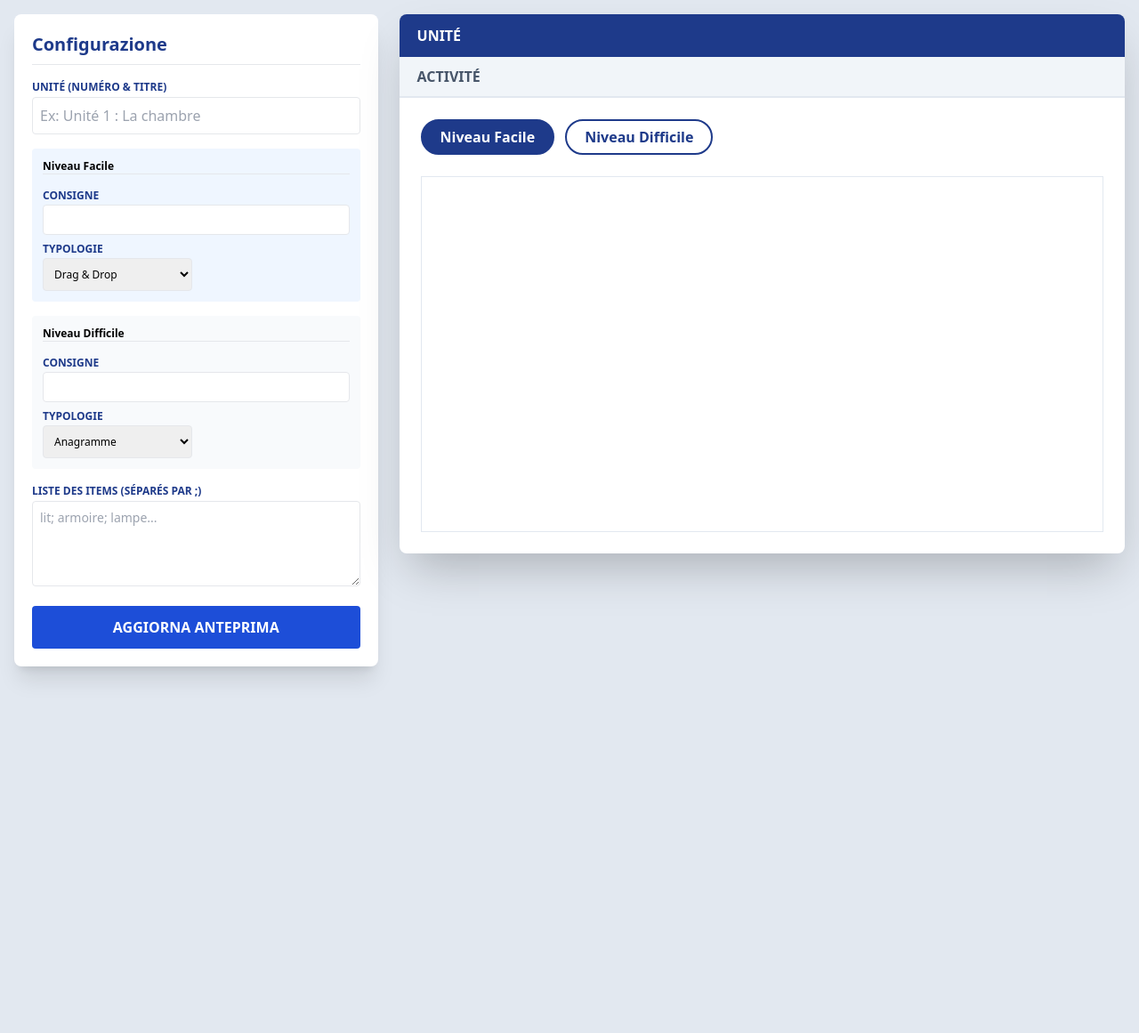
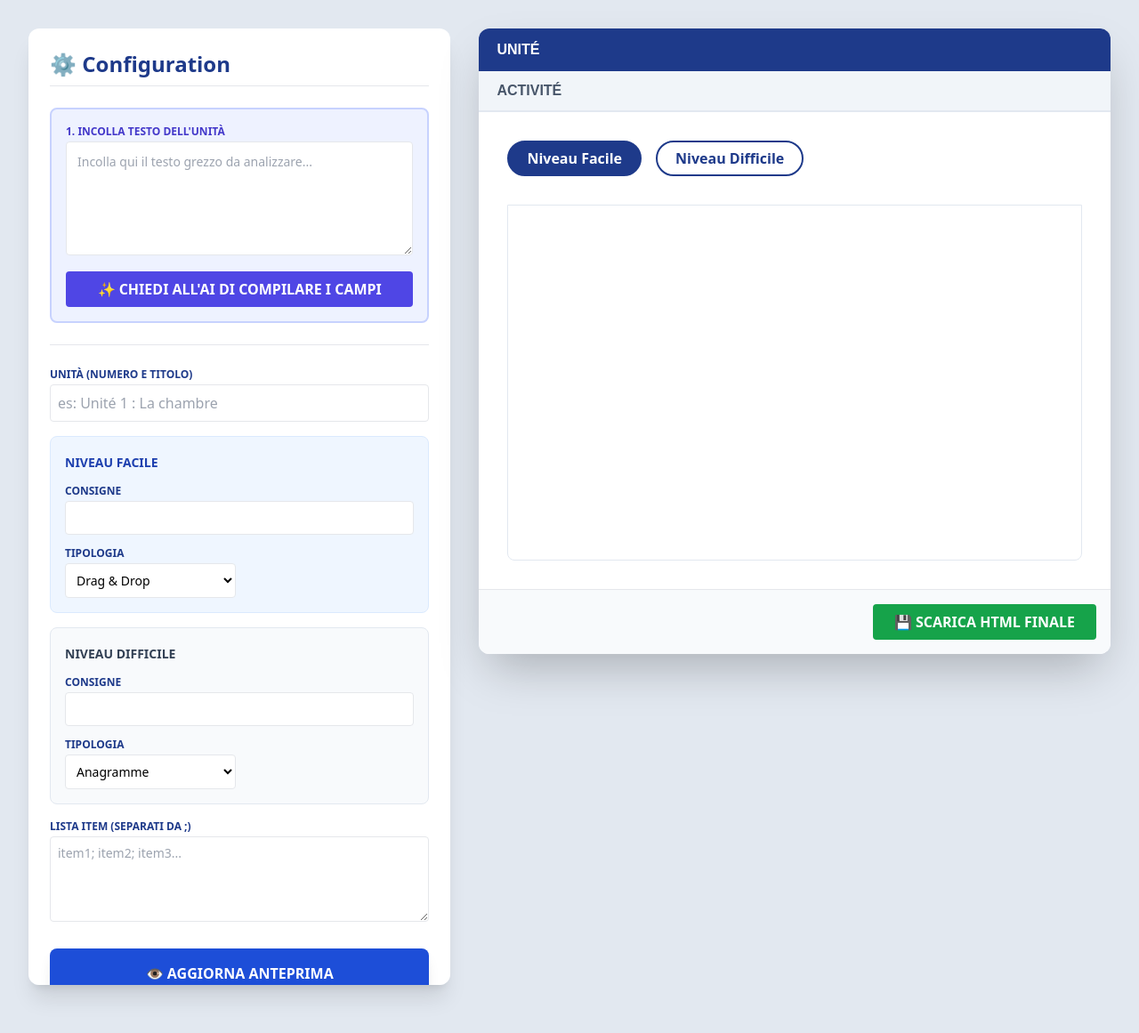
Before and after one commit to pietroputignano/strumento-didattico-ai, a Flask app: page / in a window 1280 px wide. Shown: the top 1161 px of the page at 89% size. Run offline with Flask 3, Linux system fonts and the light colour scheme; some libraries are stand-ins or nearby versions.

Commit message:
Update index.html

```diff
--- a/templates/index.html
+++ b/templates/index.html
@@ -5,106 +5,186 @@
     <title>Générateur FLE Hachette</title>
     <script src="https://cdn.tailwindcss.com"></script>
     <style>
-        .h-unite { background-color: #1e3a8a; color: white; padding: 12px 20px; font-weight: bold; text-transform: uppercase; }
-        .h-activite { background-color: #f1f5f9; color: #475569; padding: 10px 20px; font-weight: bold; border-bottom: 2px solid #e2e8f0; }
-        .btn-lvl { padding: 6px 20px; border-radius: 999px; border: 2px solid #1e3a8a; color: #1e3a8a; font-weight: bold; }
+        /* Stili ispirati alla struttura Hachette/icPlayer */
+        .h-unite { background-color: #1e3a8a; color: white; padding: 12px 20px; font-weight: bold; text-transform: uppercase; font-family: sans-serif; }
+        .h-activite { background-color: #f1f5f9; color: #475569; padding: 10px 20px; font-weight: bold; border-bottom: 2px solid #e2e8f0; font-family: sans-serif; }
+        .btn-lvl { padding: 6px 20px; border-radius: 999px; border: 2px solid #1e3a8a; color: #1e3a8a; font-weight: bold; transition: all 0.2s; }
         .btn-lvl.active { background-color: #1e3a8a; color: white; }
-        .game-canvas { min-height: 400px; background: white; border: 1px solid #e2e8f0; }
+        .game-canvas { min-height: 400px; background: white; border: 1px solid #e2e8f0; border-radius: 0 0 8px 8px; }
         .input-label { font-size: 0.75rem; font-weight: bold; color: #1e3a8a; text-transform: uppercase; margin-bottom: 2px; display: block; }
+        .domino-card { border: 2px solid #1e3a8a; border-radius: 8px; overflow: hidden; width: 120px; text-align: center; background: white; }
+        .domino-top { height: 80px; background: #f8fafc; display: flex; align-items: center; justify-content: center; border-bottom: 1px solid #e2e8f0; font-size: 2rem; }
+        .domino-bottom { padding: 5px; font-weight: bold; color: #1e3a8a; font-size: 0.9rem; }
     </style>
 </head>
-<body class="bg-slate-200 p-4">
+<body class="bg-slate-200 p-4 md:p-8">
 
-    <div class="max-w-7xl mx-auto flex flex-col lg:flex-row gap-6">
-        <div class="lg:w-1/3 bg-white p-5 rounded-lg shadow-xl space-y-4">
-            <h2 class="text-xl font-bold text-blue-900 border-b pb-2">Configurazione</h2>
+    <div class="max-w-7xl mx-auto flex flex-col lg:flex-row gap-8">
 
-            <div>
-                <label class="input-label">Unité (Numéro & Titre)</label>
-                <input id="in-unite" type="text" class="w-full p-2 border rounded" placeholder="Ex: Unité 1 : La chambre">
+        <div class="lg:w-2/5 bg-white p-6 rounded-xl shadow-xl space-y-6 overflow-y-auto max-h-[90vh]">
+            <h2 class="text-2xl font-bold text-blue-900 border-b pb-2 flex items-center gap-2">
+                ⚙️ Configuration
+            </h2>
+
+            <div class="bg-indigo-50 p-4 rounded-lg border-2 border-indigo-200">
+                <label class="input-label text-indigo-700">1. Incolla testo dell'Unità</label>
+                <textarea id="rawText" class="w-full h-32 p-3 text-sm border rounded focus:ring-2 focus:ring-indigo-400 outline-none" placeholder="Incolla qui il testo grezzo da analizzare..."></textarea>
+                <button onclick="analizzaConAI()" id="btn-ai" class="w-full mt-3 bg-indigo-600 text-white py-2 rounded font-bold hover:bg-indigo-700 transition flex justify-center items-center gap-2">
+                    ✨ CHIEDI ALL'AI DI COMPILARE I CAMPI
+                </button>
             </div>
 
-            <div class="grid grid-cols-2 gap-2 text-xs bg-blue-50 p-3 rounded">
-                <div class="col-span-2 font-bold border-b mb-2">Niveau Facile</div>
-                <div class="col-span-2">
+            <hr>
+
+            <div class="space-y-4">
+                <div>
+                    <label class="input-label">Unità (Numero e Titolo)</label>
+                    <input id="in-unite" type="text" class="w-full p-2 border rounded focus:border-blue-500" placeholder="es: Unité 1 : La chambre">
+                </div>
+
+                <div class="p-4 bg-blue-50 rounded-lg border border-blue-100 space-y-3">
+                    <span class="font-bold text-blue-800 text-sm">NIVEAU FACILE</span>
+                    <div>
                         <label class="input-label">Consigne</label>
-                    <input id="con-f" type="text" class="w-full p-2 border rounded text-xs">
+                        <input id="con-f" type="text" class="w-full p-2 border rounded text-sm">
                     </div>
+                    <div class="grid grid-cols-2 gap-2">
                         <div>
-                    <label class="input-label">Typologie</label>
-                    <select id="type-f" class="w-full p-2 border rounded text-xs">
+                            <label class="input-label">Tipologia</label>
+                            <select id="type-f" class="w-full p-2 border rounded text-sm bg-white">
                                 <option value="drag">Drag & Drop</option>
                                 <option value="memory">Memory</option>
                             </select>
                         </div>
                     </div>
+                </div>
 
-            <div class="grid grid-cols-2 gap-2 text-xs bg-slate-50 p-3 rounded">
-                <div class="col-span-2 font-bold border-b mb-2">Niveau Difficile</div>
-                <div class="col-span-2">
+                <div class="p-4 bg-slate-50 rounded-lg border border-slate-200 space-y-3">
+                    <span class="font-bold text-slate-700 text-sm">NIVEAU DIFFICILE</span>
+                    <div>
                         <label class="input-label">Consigne</label>
-                    <input id="con-d" type="text" class="w-full p-2 border rounded text-xs">
+                        <input id="con-d" type="text" class="w-full p-2 border rounded text-sm">
                     </div>
+                    <div class="grid grid-cols-2 gap-2">
                         <div>
-                    <label class="input-label">Typologie</label>
-                    <select id="type-d" class="w-full p-2 border rounded text-xs">
+                            <label class="input-label">Tipologia</label>
+                            <select id="type-d" class="w-full p-2 border rounded text-sm bg-white">
                                 <option value="anagramme">Anagramme</option>
                                 <option value="croises">Mots Croisés</option>
                             </select>
                         </div>
                     </div>
+                </div>
 
                 <div>
-                <label class="input-label">Liste des Items (Séparés par ;)</label>
-                <textarea id="items-list" class="w-full h-24 p-2 border rounded text-sm" placeholder="lit; armoire; lampe..."></textarea>
+                    <label class="input-label">Lista Item (separati da ;)</label>
+                    <textarea id="items-list" class="w-full h-24 p-2 border rounded text-sm" placeholder="item1; item2; item3..."></textarea>
+                </div>
             </div>
 
-            <button onclick="aggiornaAnteprima()" class="w-full bg-blue-700 text-white py-3 rounded font-bold hover:bg-blue-800 transition">AGGIORNA ANTEPRIMA</button>
+            <button onclick="aggiornaAnteprima()" class="w-full bg-blue-700 text-white py-4 rounded-lg font-bold hover:bg-blue-800 shadow-lg transition transform active:scale-95">
+                👁️ AGGIORNA ANTEPRIMA
+            </button>
         </div>
 
-        <div class="lg:w-2/3">
-            <div id="res-container" class="bg-white rounded-lg shadow-2xl overflow-hidden min-h-[600px]">
+        <div class="lg:w-3/5">
+            <div id="preview-card" class="bg-white rounded-xl shadow-2xl overflow-hidden min-h-[700px] flex flex-col">
                 <div id="res-unite" class="h-unite">UNITÉ</div>
                 <div id="res-activite" class="h-activite">ACTIVITÉ</div>
 
-                <div class="p-6">
-                    <div class="flex gap-3 mb-6">
+                <div class="p-8 flex-grow">
+                    <div class="flex gap-4 mb-8">
                         <button id="b-f" class="btn-lvl active" onclick="setLvl('f')">Niveau Facile</button>
                         <button id="b-d" class="btn-lvl" onclick="setLvl('d')">Niveau Difficile</button>
                     </div>
 
-                    <p id="res-consigne" class="italic text-slate-600 mb-6 text-lg"></p>
+                    <p id="res-consigne" class="italic text-slate-600 mb-8 text-xl border-l-4 border-blue-200 pl-4"></p>
 
-                    <div id="game-area" class="game-canvas p-10 flex flex-wrap gap-4 justify-center items-center">
+                    <div id="game-area" class="game-canvas p-6 flex flex-wrap gap-6 justify-center items-start">
                         </div>
+                </div>
+
+                <div class="p-4 bg-slate-50 border-t flex justify-end">
+                    <button class="bg-green-600 text-white px-6 py-2 rounded font-bold hover:bg-green-700 transition">
+                        💾 SCARICA HTML FINALE
+                    </button>
                 </div>
             </div>
         </div>
     </div>
 
     <script>
+        let currentData = null;
         let currentLevel = 'f';
 
+        // 1. Chiamata all'AI per popolare i campi
+        async function analizzaConAI() {
+            const btn = document.getElementById('btn-ai');
+            const raw = document.getElementById('rawText').value;
+            if(!raw) return alert("Per favore, incolla prima il testo dell'unità.");
+
+            btn.innerText = "⏳ Analisi in corso...";
+            btn.disabled = true;
+
+            try {
+                const response = await fetch('/parse_text', {
+                    method: 'POST',
+                    headers: {'Content-Type': 'application/json'},
+                    body: JSON.stringify({testo: raw})
+                });
+                const data = await response.json();
+
+                // Popolamento campi
+                document.getElementById('in-unite').value = data.unite || "";
+                document.getElementById('con-f').value = data.consigne_f || "";
+                document.getElementById('con-d').value = data.consigne_d || "";
+                document.getElementById('items-list').value = data.items || "";
+
+                aggiornaAnteprima();
+            } catch (e) {
+                alert("Errore durante l'analisi. Riprova.");
+            } finally {
+                btn.innerText = "✨ CHIEDI ALL'AI DI COMPILARE I CAMPI";
+                btn.disabled = false;
+            }
+        }
+
+        // 2. Aggiorna l'anteprima grafica basandosi sui campi compilati
         function aggiornaAnteprima() {
             document.getElementById('res-unite').innerText = document.getElementById('in-unite').value || "UNITÉ";
             document.getElementById('res-activite').innerText = "Activité";
             setLvl(currentLevel);
         }
 
+        // 3. Gestione dello switch tra i livelli nell'anteprima
         function setLvl(l) {
             currentLevel = l;
             document.getElementById('b-f').classList.toggle('active', l === 'f');
             document.getElementById('b-d').classList.toggle('active', l === 'd');
 
-            const items = document.getElementById('items-list').value.split(';').filter(i => i.trim() !== "");
+            const rawItems = document.getElementById('items-list').value;
+            const items = rawItems.split(';').map(i => i.trim()).filter(i => i !== "");
             const area = document.getElementById('game-area');
 
             if(l === 'f') {
                 document.getElementById('res-consigne').innerText = document.getElementById('con-f').value || "Consigne facile";
-                area.innerHTML = items.map(i => `<div class="border-2 border-blue-800 p-4 rounded bg-blue-50 font-bold">${i.trim()}</div>`).join('');
+                area.innerHTML = items.map(i => `
+                    <div class="domino-card shadow-md">
+                        <div class="domino-top">🖼️</div>
+                        <div class="domino-bottom">${i}</div>
+                    </div>
+                `).join('');
             } else {
                 document.getElementById('res-consigne').innerText = document.getElementById('con-d').value || "Consigne difficile";
-                area.innerHTML = items.map(i => `<div class="p-4 border rounded bg-slate-100 italic">? (Anagramme de ${i.trim()})</div>`).join('');
+                area.innerHTML = items.map(i => `
+                    <div class="p-4 border-2 border-dashed border-slate-300 rounded-lg bg-slate-50 w-40 text-center">
+                        <div class="text-3xl mb-2 text-slate-300">🖼️</div>
+                        <div class="font-mono tracking-widest text-blue-600 font-bold">
+                            ${i.split('').sort(() => Math.random() - 0.5).join(' ').toUpperCase()}
+                        </div>
+                        <div class="mt-2 text-xs text-slate-400">?</div>
+                    </div>
+                `).join('');
             }
         }
     </script>
```
Lines whose indentation alone changed are shown as unchanged.
